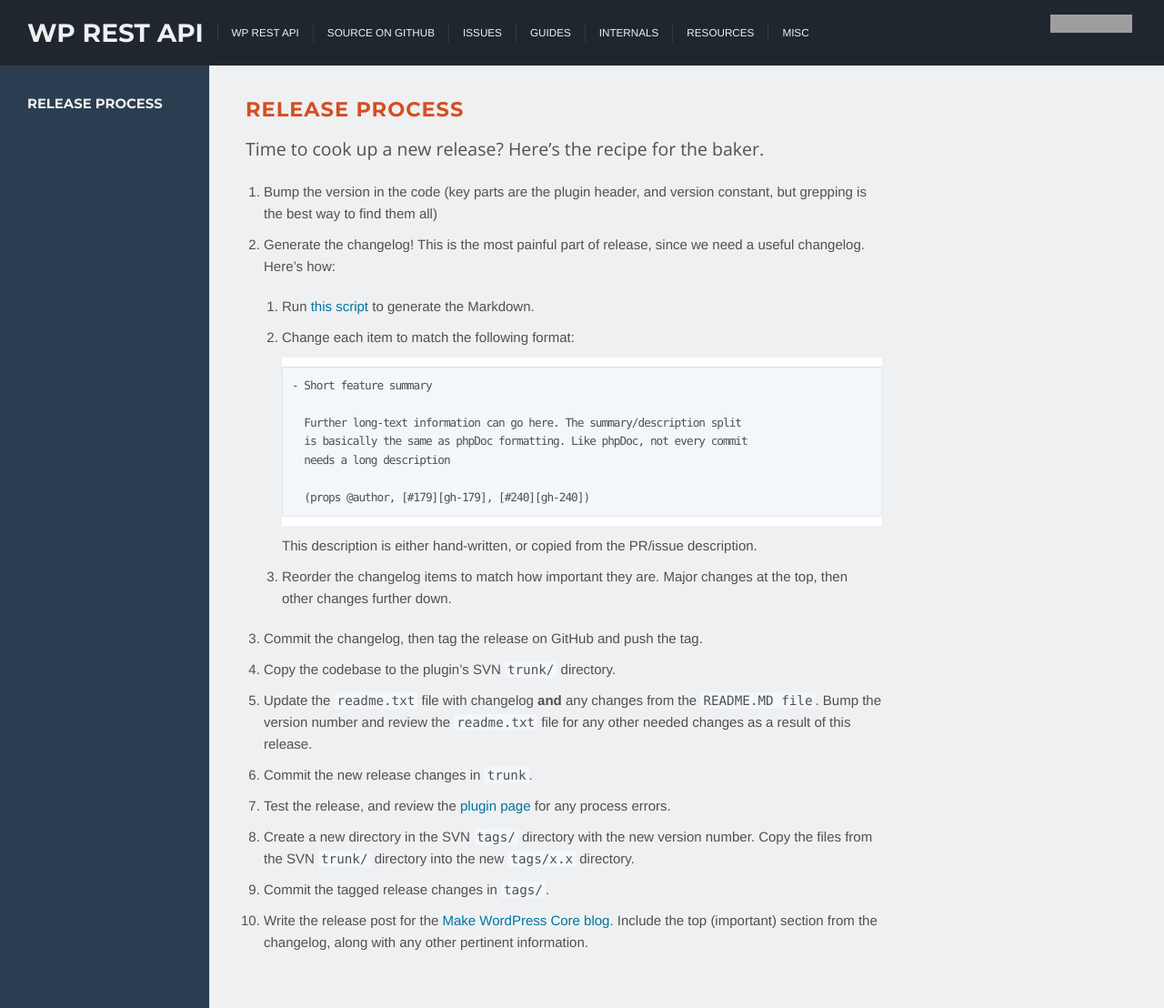
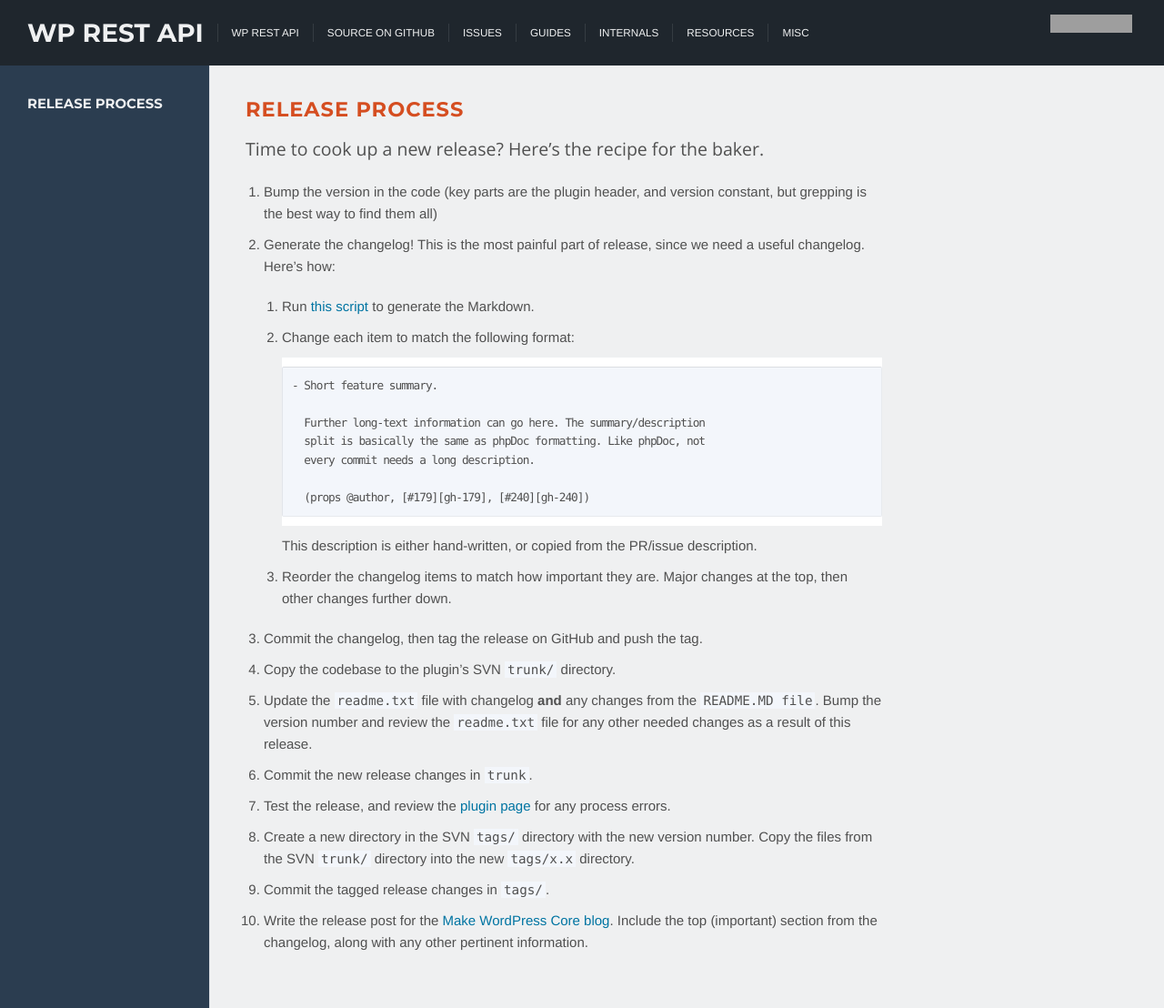
Before and after one commit to WP-API/WP-API.github.io, a Jekyll site: the page built from internals/release-process.md, in a window 1280 px wide. Shown: the whole page at 91% size. Built offline with Jekyll 4.4.1, drawn with Linux system fonts in a browser that asks for light colours; nearby versions of some CDN libraries; part of the change alters nothing that is shown; grey boxes are pictures that could not be loaded.

````diff
--- a/internals/release-process.md
+++ b/internals/release-process.md
@@ -8,27 +8,31 @@ Release Process
 
 Time to cook up a new release? Here's the recipe for the baker.
 
-1. Bump the version in the code (key parts are the plugin header, and version constant, but grepping is the best way to find them all)
+1. Bump the version in the code (key parts are the plugin header, and version
+constant, but grepping is the best way to find them all)
 
-2. Generate the changelog! This is the most painful part of release, since we need a useful changelog. Here's how:
+2. Generate the changelog! This is the most painful part of release, since we
+need a useful changelog. Here's how:
 
-   1. Run [this script](https://gist.github.com/rmccue/c95769c01aff2b486073) to generate the Markdown.
+   1. Run [this script][script] to generate the Markdown.
 
    2. Change each item to match the following format:
 
       ```
-      - Short feature summary
+      - Short feature summary.
 
-        Further long-text information can go here. The summary/description split
-        is basically the same as phpDoc formatting. Like phpDoc, not every commit
-        needs a long description
+        Further long-text information can go here. The summary/description
+        split is basically the same as phpDoc formatting. Like phpDoc, not
+        every commit needs a long description.
 
         (props @author, [#179][gh-179], [#240][gh-240])
       ```
 
-      This description is either hand-written, or copied from the PR/issue description.
+      This description is either hand-written, or copied from the PR/issue
+      description.
 
-   3. Reorder the changelog items to match how important they are. Major changes at the top, then other changes further down.
+   3. Reorder the changelog items to match how important they are. Major
+   changes at the top, then other changes further down.
 
 3. Commit the changelog, then tag the release on GitHub and push the tag.
 
@@ -52,4 +56,5 @@ directory.
 top (important) section from the changelog, along with any other pertinent
 information.
 
+[script]: https://gist.github.com/rmccue/c95769c01aff2b486073
 [mc]: https://make.wordpress.org/core
````
